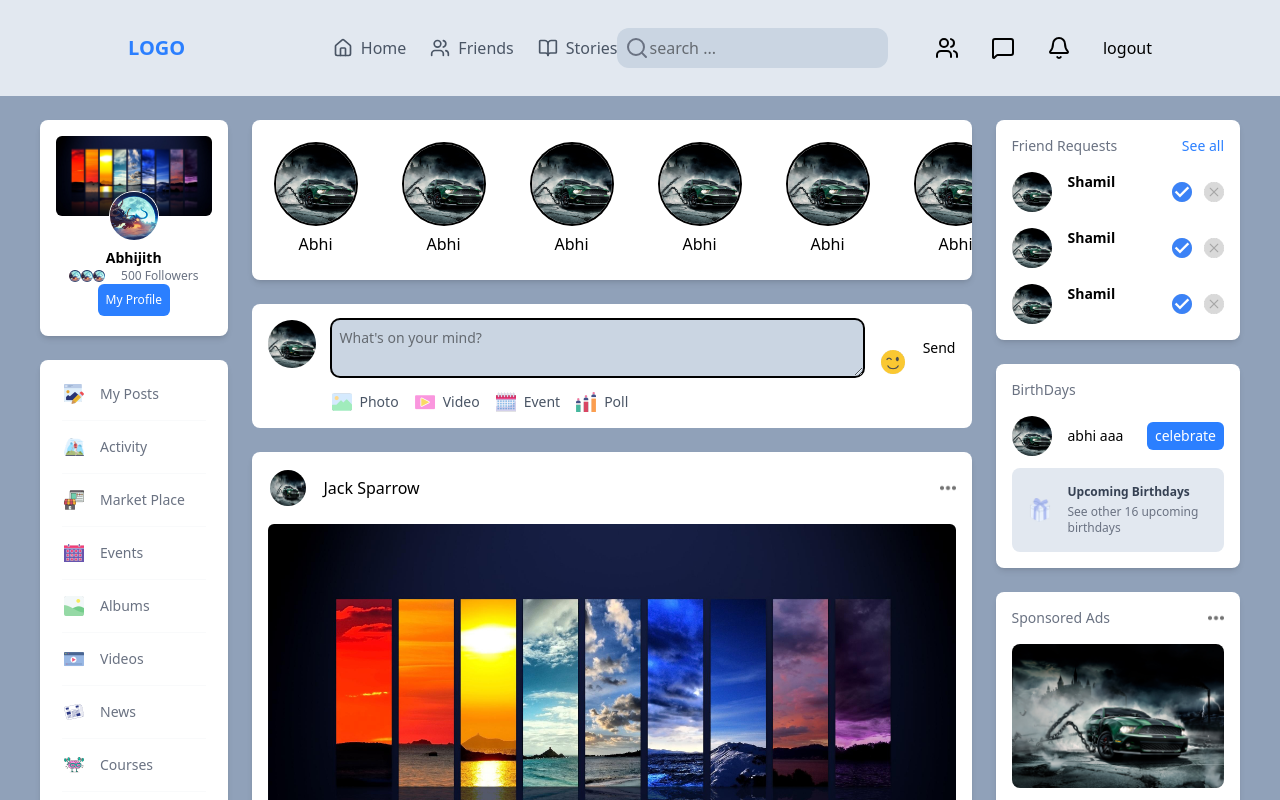
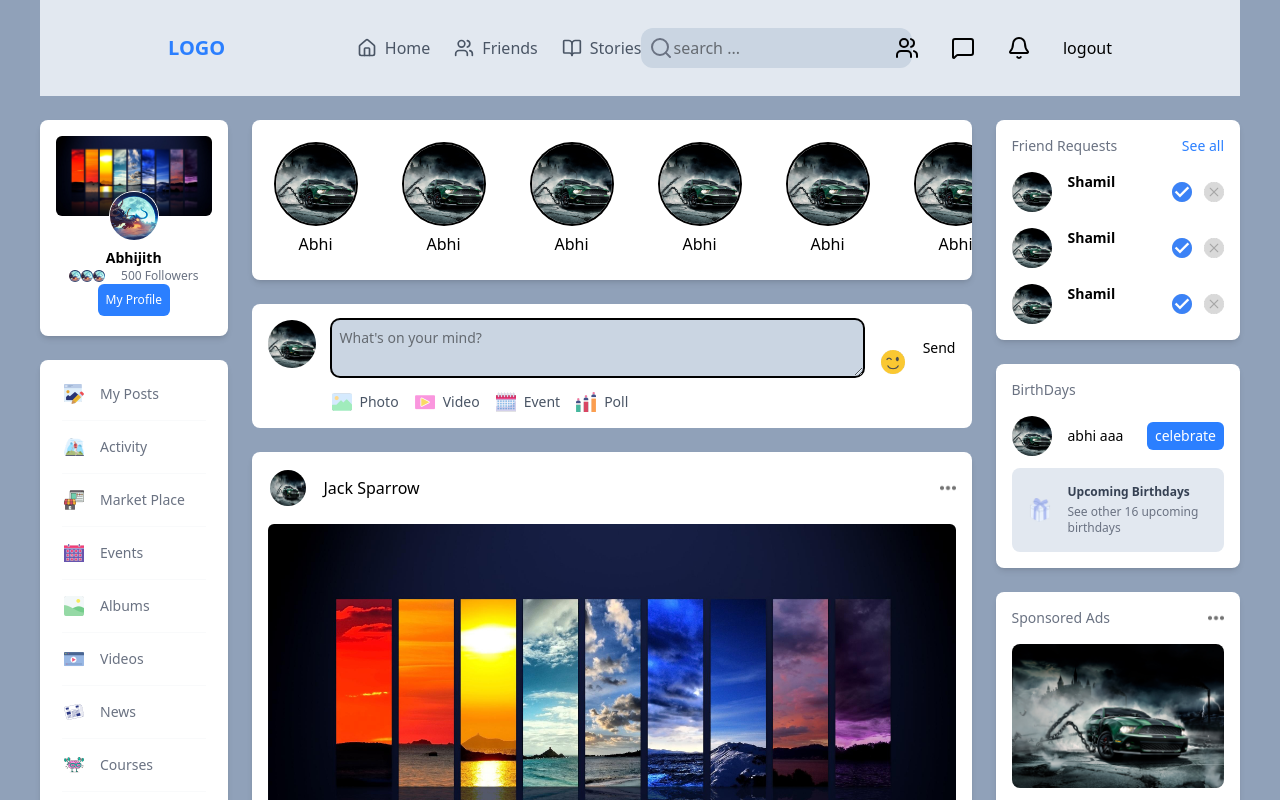
Before and after one commit to abijith-831/Socium, a Next.js app: page / in a window 1280 px wide. Shown: the top 800 px of the page. Built offline with nearby package versions, Linux system fonts and the light colour scheme.

Commit message:
navbar updated

```diff
--- a/src/app/layout.tsx
+++ b/src/app/layout.tsx
@@ -19,10 +19,6 @@ export default function RootLayout({
     <StoreProvider>
       <html lang="en">
         <body>
-          <div className="bg-slate-200 w-full px-4 md:px-8 lg:px-16 xl:px-32 2xl:px-64">
-            <Navbar />
-          </div>
-
           <div className="bg-slate-400 px-4 w-full md:px-8 lg:px-10 xl:px-10 2xl:px-20">
             {children}
           </div>
--- a/src/app/page.tsx
+++ b/src/app/page.tsx
@@ -1,25 +1,40 @@
-
 import AddPosts from '@/components/AddPosts'
 import Feed from '@/components/Feed'
 import LeftMenu from '@/components/LeftMenu'
+import Navbar from '@/components/Navbar'
 import RightMenu from '@/components/RightMenu'
 import Stories from '@/components/Stories'
 import React from 'react'
 
+const HomePage = () => {
+  return (
+    <div className="w-full">
+      {/* Navbar */}
+      <div className="bg-slate-200 px-4 md:px-8 lg:px-16 xl:px-32 2xl:px-64">
+        <Navbar />
+      </div>
 
-const HomePage = () => {
+      {/* Main Content Area */}
+      <div className="flex gap-6 w-full pt-6">
+        {/* Left Menu */}
+        <div className="hidden xl:block w-[20%]">
+          <LeftMenu type="home" />
+        </div>
 
-  return (
-    <div className='flex gap-6 w-full pt-6'>
-      <div className='hidden xl:block w-[20%]'><LeftMenu type='home'/></div>
-      <div className='w-full lg:w-[70%] xl:w-[60%]'>
-          <div className='flex flex-col gap-6'>
-            <Stories/>
-            <AddPosts/>
-            <Feed/>
+        {/* Center Content */}
+        <div className="w-full lg:w-[70%] xl:w-[60%]">
+          <div className="flex flex-col gap-6">
+            <Stories />
+            <AddPosts />
+            <Feed />
           </div>
+        </div>
+
+        {/* Right Menu */}
+        <div className="hidden lg:block w-[30%]">
+          <RightMenu />
+        </div>
       </div>
-      <div className='hidden lg:block w-[30%]'><RightMenu/></div>
     </div>
   )
 }
```
